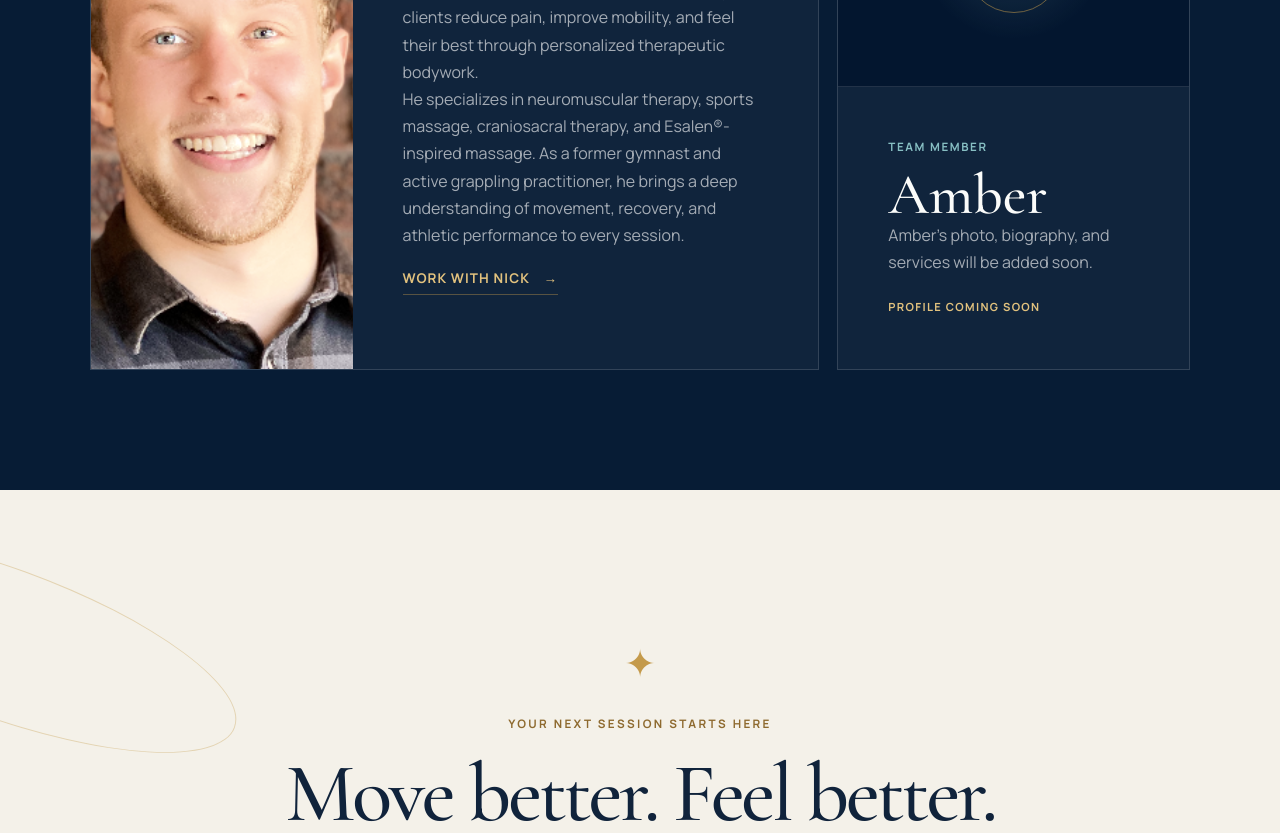
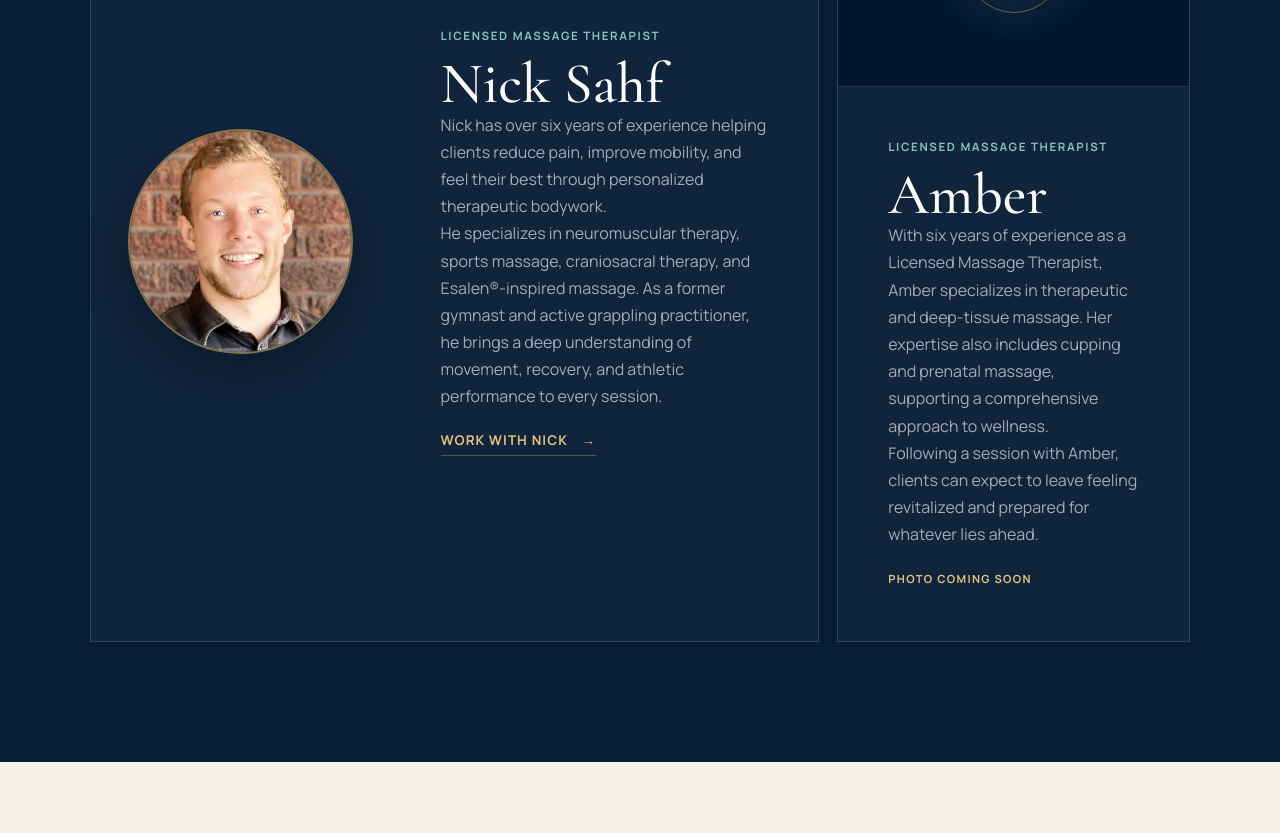
Before and after one commit to nsahf1997/jupiter-premier-massage, a Next.js app: page / in a window 1280 px wide. Shown: the part 6800-7633 px from the top of the page. Built offline with nearby package versions, Linux system fonts and the light colour scheme; no server answers.

Commit message:
Improve mobile booking and team profiles

```diff
--- a/app/globals.css
+++ b/app/globals.css
@@ -29,6 +29,8 @@ button, a, summary { -webkit-tap-highlight-color: transparent; }
 .button { display: inline-flex; min-height: 54px; align-items: center; justify-content: center; padding: 0 28px; border: 1px solid var(--gold); background: var(--gold); color: var(--navy); font-weight: 700; font-size: .8rem; letter-spacing: .1em; text-transform: uppercase; transition: transform .2s, background .2s; }
 .button:hover { transform: translateY(-2px); background: var(--gold-light); }
 .button-small { min-height: 44px; padding: 0 22px; }
+.mobile-actions { display: none; align-items: center; gap: 10px; }
+.mobile-book { min-height: 38px; padding: 0 15px; display: inline-flex; align-items: center; justify-content: center; background: var(--gold); color: var(--navy); font-size: .66rem; font-weight: 700; letter-spacing: .09em; text-transform: uppercase; }
 .mobile-nav { display: none; position: relative; }
 
 .hero { min-height: 100svh; padding: 170px clamp(24px, 7vw, 110px) 50px; position: relative; overflow: hidden; display: grid; grid-template-columns: 1.1fr .9fr; align-items: center; background: radial-gradient(circle at 85% 26%, rgba(87,158,171,.2), transparent 28%), linear-gradient(135deg, #03162f, #051d38 70%); }
@@ -114,8 +116,8 @@ h1 em, h2 em { color: var(--gold-light); font-weight: 400; }
 .team-heading > p { max-width: 430px; color: rgba(255,255,255,.6); }
 .team-grid { display: grid; grid-template-columns: 1.55fr .75fr; gap: 18px; align-items: stretch; }
 .team-card { border: 1px solid rgba(255,255,255,.14); background: rgba(255,255,255,.035); }
-.team-card-featured { display: grid; grid-template-columns: minmax(230px, .72fr) 1.28fr; }
-.team-photo { min-height: 430px; overflow: hidden; background: var(--navy-3); }
+.team-card-featured { display: grid; grid-template-columns: 300px 1fr; align-items: center; }
+.team-photo { width: 225px; height: 225px; margin: 36px auto; overflow: hidden; border: 2px solid rgba(196,154,75,.65); border-radius: 50%; background: var(--navy-3); box-shadow: 0 22px 45px rgba(0,0,0,.24); }
 .team-photo img { width: 100%; height: 100%; object-fit: cover; object-position: 50% 45%; filter: saturate(.82) contrast(1.02); }
 .team-copy { padding: clamp(28px, 4vw, 50px); }
 .team-copy .card-eyebrow { margin: 0 0 12px; }
@@ -148,6 +150,7 @@ footer { padding: 75px clamp(24px, 7vw, 110px) 30px; display: grid; grid-templat
 
 @media (max-width: 900px) {
   .desktop-nav { display: none; }
+  .mobile-actions { display: flex; }
   .mobile-nav { display: block; }
   .mobile-nav summary { list-style: none; cursor: pointer; color: var(--gold-light); font-size: .74rem; letter-spacing: .12em; text-transform: uppercase; }
   .mobile-nav summary::-webkit-details-marker { display: none; }
@@ -190,7 +193,7 @@ footer { padding: 75px clamp(24px, 7vw, 110px) 30px; display: grid; grid-templat
   .review-card { min-height: 390px; padding: 28px; }
   .about { padding: 82px 22px; }
   .team-card-featured { grid-template-columns: 1fr; }
-  .team-photo { min-height: 330px; }
+  .team-photo { width: 185px; height: 185px; margin: 34px auto 0; }
   .booking { padding: 100px 22px; }
   footer { grid-template-columns: 1fr 1fr; padding: 65px 22px 28px; }
   .footer-brand, .footer-column:last-of-type { grid-column: 1 / -1; }
--- a/app/page.tsx
+++ b/app/page.tsx
@@ -50,15 +50,17 @@ export default function Home() {
           <a href="#about">About</a>
           <a className="button button-small" href={BOOKING_URL}>Book Now</a>
         </nav>
+        <div className="mobile-actions">
+          <a className="mobile-book" href={BOOKING_URL}>Book Now</a>
           <details className="mobile-nav">
             <summary aria-label="Open navigation">Menu</summary>
             <nav aria-label="Mobile navigation">
               <a href="#home">Home</a>
               <a href="#services">Services</a>
               <a href="#about">About</a>
-            <a href={BOOKING_URL}>Book Now</a>
             </nav>
           </details>
+        </div>
       </header>
 
       <section className="hero" id="home">
@@ -207,10 +209,11 @@ export default function Home() {
           <article className="team-card team-card-coming-soon">
             <div className="team-placeholder" aria-hidden="true"><span>A</span></div>
             <div className="team-copy">
-              <p className="card-eyebrow">Team member</p>
+              <p className="card-eyebrow">Licensed Massage Therapist</p>
               <h3>Amber</h3>
-              <p>Amber’s photo, biography, and services will be added soon.</p>
-              <span className="coming-soon-label">Profile coming soon</span>
+              <p>With six years of experience as a Licensed Massage Therapist, Amber specializes in therapeutic and deep-tissue massage. Her expertise also includes cupping and prenatal massage, supporting a comprehensive approach to wellness.</p>
+              <p>Following a session with Amber, clients can expect to leave feeling revitalized and prepared for whatever lies ahead.</p>
+              <span className="coming-soon-label">Photo coming soon</span>
             </div>
           </article>
         </div>
```
Lines whose indentation alone changed are shown as unchanged.
